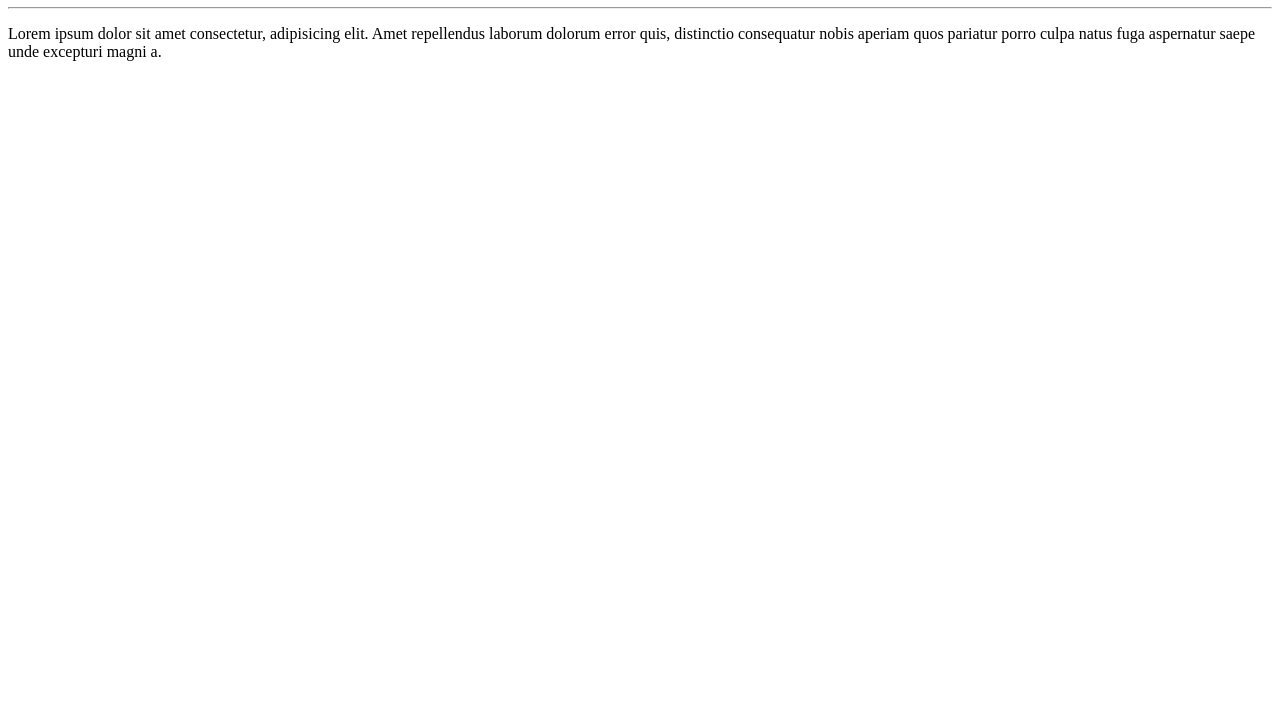
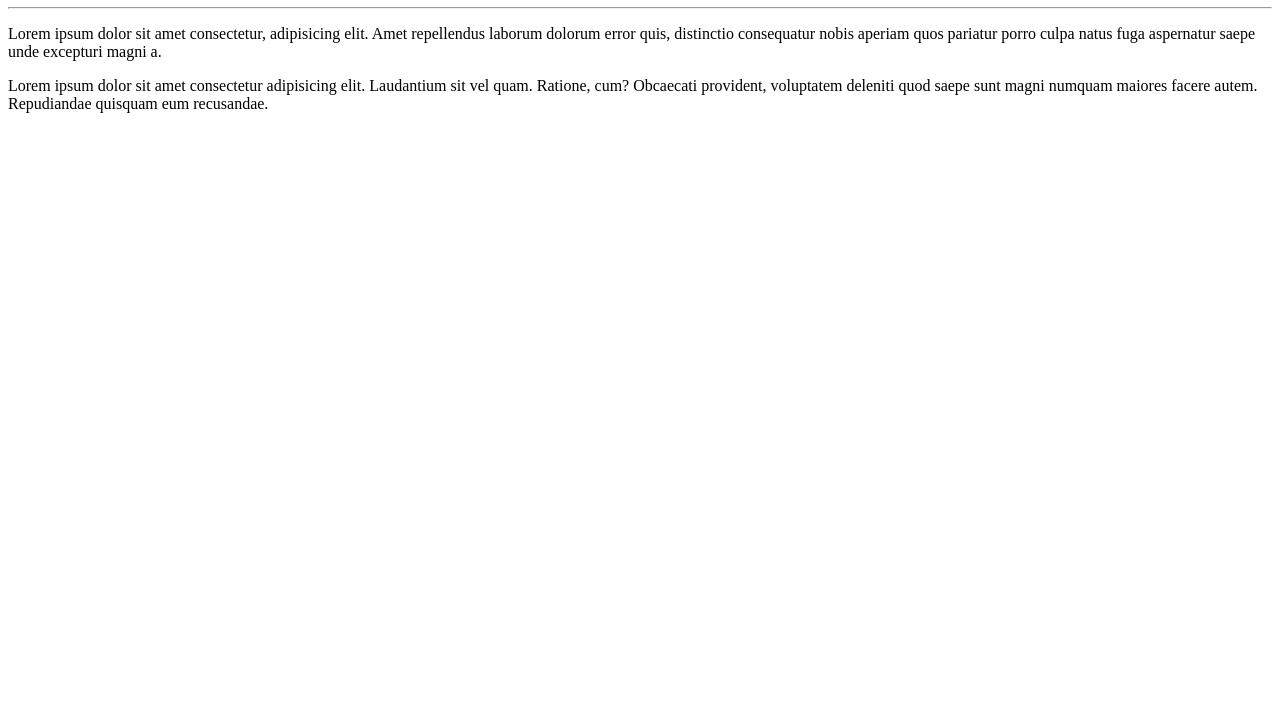
Before and after one commit to wmartins-87/Proejto, a plain HTML site: page SIte/index.html in a window 1280 px wide. Shown: the part 73-800 px from the top of the page. Drawn offline with Linux system fonts and the light colour scheme.

Commit message:
add paragrafo

```diff
--- a/SIte/index.html
+++ b/SIte/index.html
@@ -12,6 +12,11 @@
         Amet repellendus laborum dolorum error quis, distinctio
         consequatur nobis aperiam quos pariatur porro culpa
         natus fuga aspernatur saepe unde excepturi magni a.</p>
+        <P>Lorem ipsum dolor sit amet consectetur adipisicing
+            elit. Laudantium sit vel quam. Ratione, cum?
+            Obcaecati provident, voluptatem deleniti quod
+            saepe sunt magni numquam maiores facere autem.
+            Repudiandae quisquam eum recusandae.</P>
 
 </body>
 </html>
```
